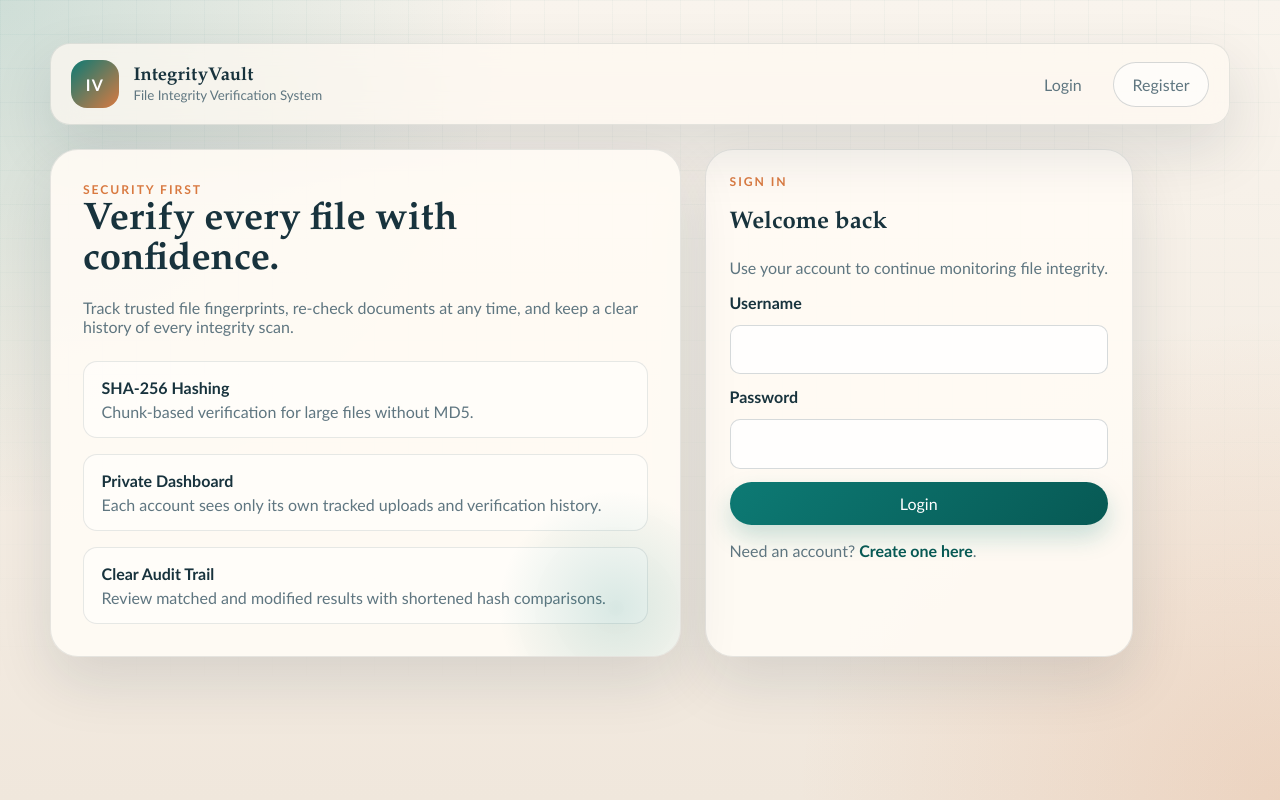
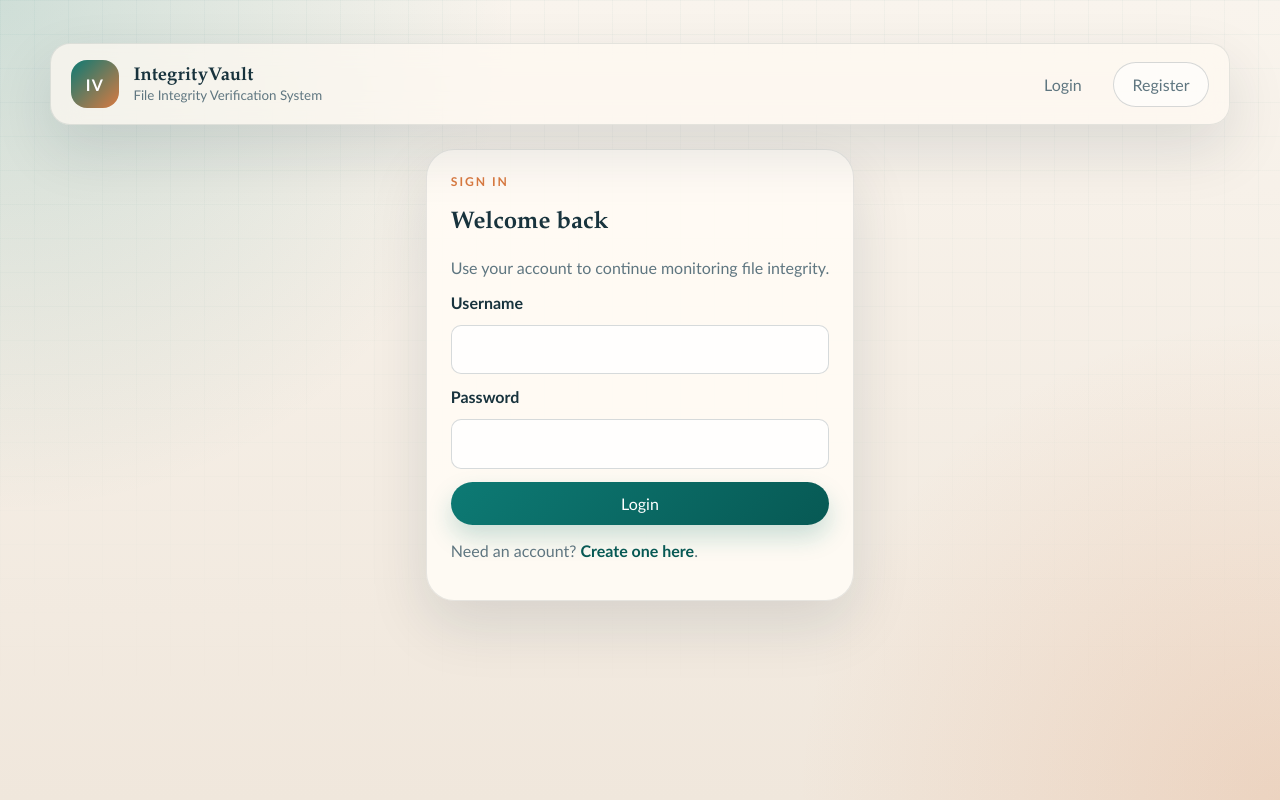
Before and after one commit to sangeethsanthosh-git/file-integrity, a Flask app: page /login in a window 1280 px wide. Run offline with Flask 3, Linux system fonts and the light colour scheme.

Commit message:
Remove login hero section

```diff
--- a/static/css/styles.css
+++ b/static/css/styles.css
@@ -271,6 +271,11 @@ h3 {
     gap: 1.5rem;
 }
 
+.auth-form-only {
+    display: grid;
+    justify-items: center;
+}
+
 .hero-panel,
 .card,
 .stat-card,
@@ -322,6 +327,10 @@ h3 {
 
 .form-panel {
     display: flex;
+}
+
+.auth-form-only .card {
+    width: min(100%, 480px);
 }
 
 .card,
--- a/templates/login.html
+++ b/templates/login.html
@@ -3,29 +3,7 @@
 {% block title %}Login | IntegrityVault{% endblock %}
 
 {% block content %}
-<section class="auth-layout">
-    <div class="hero-panel">
-        <p class="eyebrow">Security First</p>
-        <h1>Verify every file with confidence.</h1>
-        <p class="hero-copy">
-            Track trusted file fingerprints, re-check documents at any time, and keep a clear history of every integrity scan.
-        </p>
-        <div class="feature-list">
-            <div class="feature-item">
-                <strong>SHA-256 Hashing</strong>
-                <span>Chunk-based verification for large files without MD5.</span>
-            </div>
-            <div class="feature-item">
-                <strong>Private Dashboard</strong>
-                <span>Each account sees only its own tracked uploads and verification history.</span>
-            </div>
-            <div class="feature-item">
-                <strong>Clear Audit Trail</strong>
-                <span>Review matched and modified results with shortened hash comparisons.</span>
-            </div>
-        </div>
-    </div>
-
+<section class="auth-form-only">
     <div class="form-panel">
         <div class="card">
             <p class="eyebrow">Sign In</p>
```
